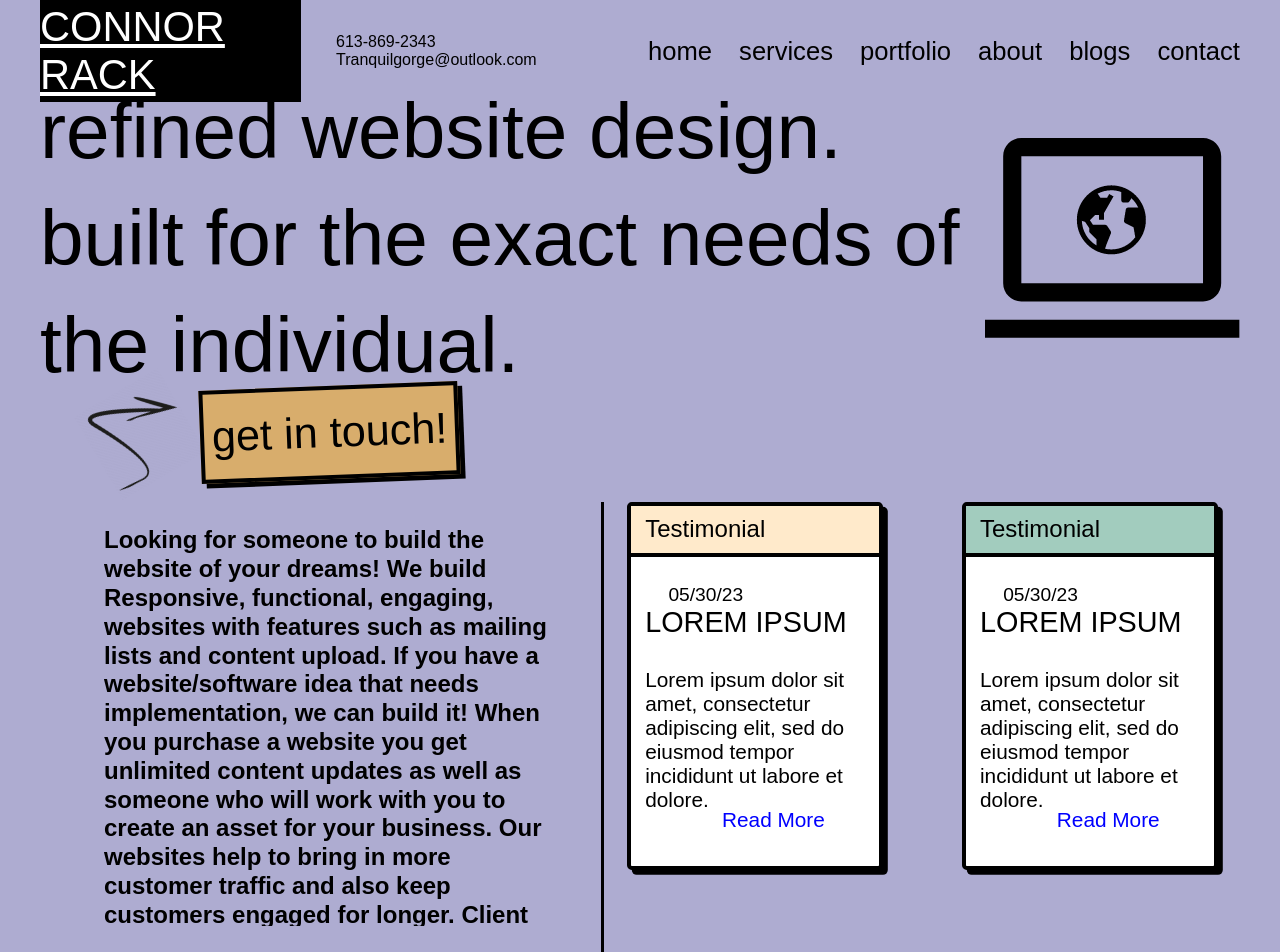
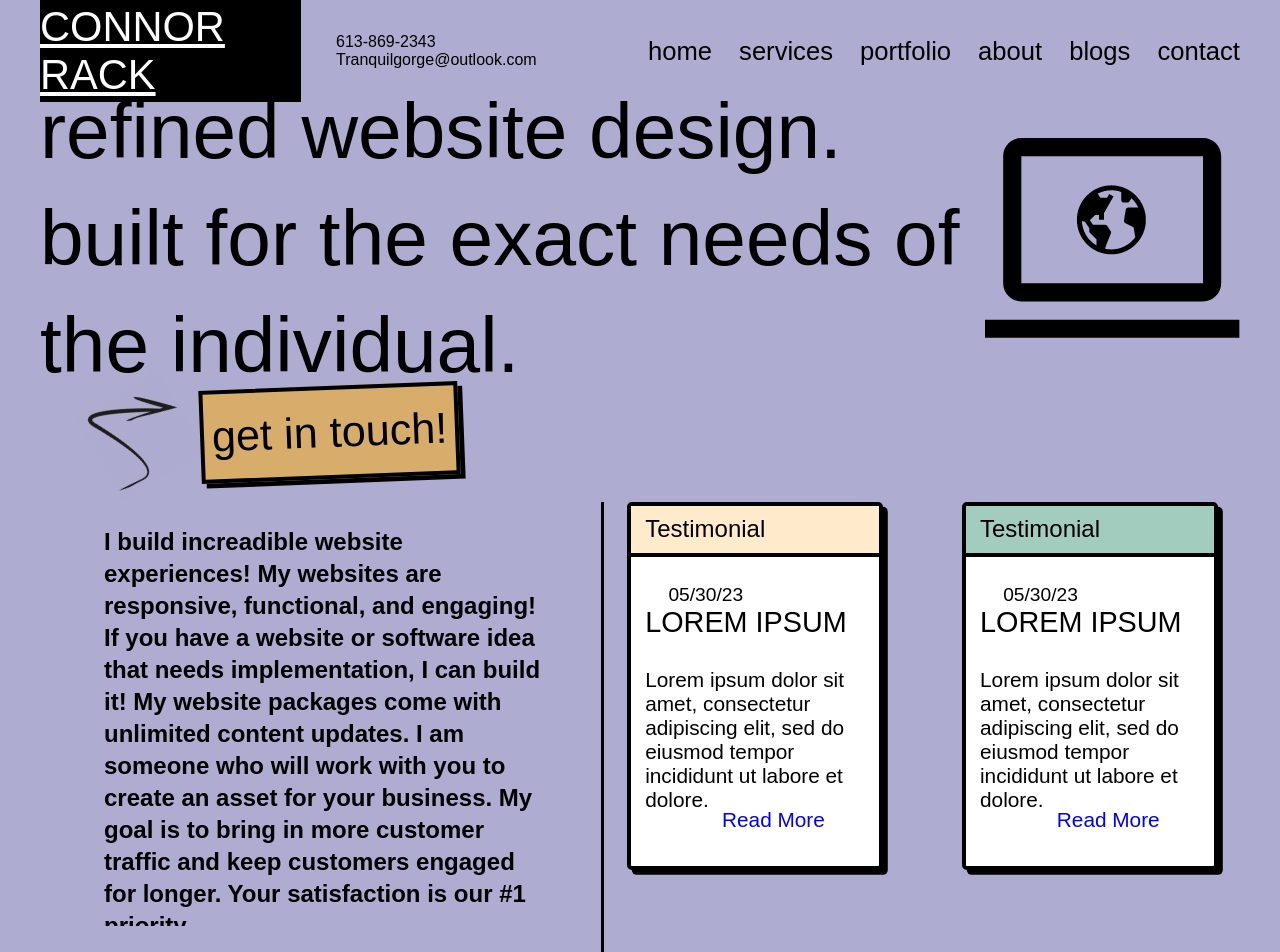
Before and after one commit to Racksoup/Website_Design, a React app: page / in a window 1280 px wide. Shown: the top 952 px of the page. Built offline with nearby package versions, Linux system fonts and the light colour scheme; some icons are missing; a web font is replaced by a local one.

Commit message:
content updated

```diff
--- a/src/UI/Components/Navbar/Navbar.scss
+++ b/src/UI/Components/Navbar/Navbar.scss
@@ -3,8 +3,8 @@
 .Navbar {
   position: fixed;
   width: 100vw;
-  height: 2.8rem;
-  background-color: rgba(0, 0, 0, 0.87);
+  height: 2.5rem;
+  background-color: rgba(0, 0, 0, 1);
   display: flex;
   align-items: center;
   justify-content: center;
@@ -15,7 +15,7 @@
   }
 
   @media (max-width: 750px) {
-    height: 2.8rem;
+    height: 2.6rem;
   }
 
   .Content {
--- a/src/UI/Pages/Home/Section0.jsx
+++ b/src/UI/Pages/Home/Section0.jsx
@@ -78,28 +78,26 @@ const Section0 = ({ linkToRef }) => {
             </button>
             {window.innerWidth >= 1200 ? (
               <p className='String Text'>
-                Looking for someone to build the website of your dreams! We build Responsive,
-                functional, engaging, websites with features such as mailing lists and content
-                upload. If you have a website/software idea that needs implementation, we can build
-                it! When you purchase a website you get unlimited content updates as well as someone
-                who will work with you to create an asset for your business. Our websites help to
-                bring in more customer traffic and also keep customers engaged for longer. Client
-                satisfaction is our #1 priority.
+                I build increadible website experiences! My websites are responsive, functional, and
+                engaging! If you have a website or software idea that needs implementation, I can
+                build it! My website packages come with unlimited content updates. I am someone who
+                will work with you to create an asset for your business. My goal is to bring in more
+                customer traffic and keep customers engaged for longer. Your satisfaction is our #1
+                priority.
               </p>
             ) : (
               <div className='TextBox'>
                 <p className='Text'>
-                  Looking for someone to build the website of your dreams! We build Responsive,
-                  funcitonal, engaging, websites with features such as mailing lists and content
-                  upload. If you have a website/software idea that needs implementation, we can
-                  build it!
+                  I build increadible website experiences! My websites are responsive, functional,
+                  and engaging! If you have a website or software idea that needs implementation, I
+                  can build it!
                 </p>
                 {window.innerWidth > 750 && (
                   <p className='Text'>
-                    When you purchase a website you get unlimited content updates as well as someone
-                    who will work with you to create an asset for your business. Our websites help
-                    to bring in more customer traffic and also keep customers engaged for longer.
-                    Client satasfaction is our #1 priority.
+                    My website packages come with unlimited content updates. I am someone who will
+                    work with you to create an asset for your business. My goal is to bring in more
+                    customer traffic and keep customers engaged for longer. Your satisfaction is our
+                    #1 priority.
                   </p>
                 )}
               </div>
--- a/src/UI/Pages/Home/Section0.scss
+++ b/src/UI/Pages/Home/Section0.scss
@@ -173,6 +173,7 @@
           padding: 0 0.2rem;
           font-size: 2.3rem;
           line-height: 2.7rem;
+          text-align: center;
         }
       }
     }
@@ -270,7 +271,14 @@
           overflow: hidden;
           color: black;
           font-weight: 600;
-          line-height: 1.8rem;
+          line-height: 2rem;
+        }
+
+        .Text {
+          @media (max-width: 750px) {
+            text-align: center;
+            font-size: 1.1rem;
+          }
         }
 
         .TextBox {
--- a/src/UI/Pages/Home/Section3.jsx
+++ b/src/UI/Pages/Home/Section3.jsx
@@ -22,16 +22,16 @@ const Section3 = ({ linkToRef }) => {
                 <img src={Blotch} alt='Blotch' className='Blotch' />
                 <div className='TextBox'>
                   <p className='Text'>
-                    Neque convallis a cras semper auctor neque. Vulputate dignissim suspendisse in
-                    est ante in nibh. Imperdiet nulla.
+                    I am a Canadian Web-Developer, born in Gatineau and I've lived in Ottawa my
+                    whole life.
                   </p>
                   <p className='Text'>
-                    Neque convallis a cras semper auctor neque. Vulputate dignissim suspendisse in
-                    est ante in nibh. Imperdiet nulla.
+                    I have been developing websites and software for 3 years. I went to school for
+                    video game development in 2020.
                   </p>
                   <p className='Text'>
-                    Neque convallis a cras semper auctor neque. Vulputate dignissim suspendisse in
-                    est ante in nibh. Imperdiet nulla.
+                    My passions include history, politics, economics, gaming, dogs, cooking and,
+                    literature.
                   </p>
                 </div>
               </div>
@@ -40,22 +40,22 @@ const Section3 = ({ linkToRef }) => {
                 <div className='Content'>
                   <div className='Item'>
                     <p className='Text'>
-                      Neque convallis a cras semper auctor neque. Vulputate dignissim suspendisse in
-                      est ante in nibh. Imperdiet nulla.
+                      I am a Canadian Web-Developer, born in Gatineau and I've lived in Ottawa my
+                      whole life.
                     </p>
                   </div>
                   <hr />
                   <div className='Item'>
                     <p className='Text'>
-                      Neque convallis a cras semper auctor neque. Vulputate dignissim suspendisse in
-                      est ante in nibh. Imperdiet nulla.
+                      I have been developing websites and software for 3 years. In 2020 I went to
+                      school for video game development.
                     </p>
                   </div>
                   <hr />
                   <div className='Item'>
                     <p className='Text'>
-                      Neque convallis a cras semper auctor neque. Vulputate dignissim suspendisse in
-                      est ante in nibh. Imperdiet nulla.
+                      My passions include history, politics, economics, gaming, dogs, cooking and,
+                      literature.
                     </p>
                   </div>
                 </div>
--- a/src/UI/Pages/Home/Section6.jsx
+++ b/src/UI/Pages/Home/Section6.jsx
@@ -132,19 +132,17 @@ const Section6 = () => {
           {window.innerWidth >= 750 && (
             <div className='TextBox'>
               <p className='Text'>
-                Offering customers the best service possible. our client satisfation is our #1
-                priority. If we can build
+                Have any questions about your project you aren't sure about? Give me a shout and we
+                can figure out the right package and website for your needs.
               </p>
               <p className='Text'>
-                Neque convallis a cras semper auctor neque. Vulputate dignissim suspendisse in est
-                ante in nibh. Imperdiet nulla malesuada pellentesque elit eget gravida yui sociis.
-                Pellentesque habitant{' '}
+                The website packages I offer are designed to give you the website you need without
+                any unnessecary features.
               </p>
               {window.innerWidth >= 1500 && (
                 <p className='Text'>
-                  Neque convallis a cras semper auctor neque. Vulputate dignissim suspendisse in est
-                  ante in nibh. Imperdiet nulla malesuada pellentesque elit eget gravida yui sociis.
-                  Pellentesque habitant{' '}
+                  Not sure what style will work best for to connect with your customers? I can help
+                  you pick the best theme the represent your business.
                 </p>
               )}
             </div>
```
